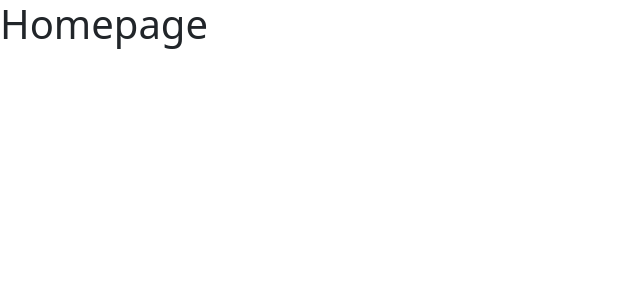
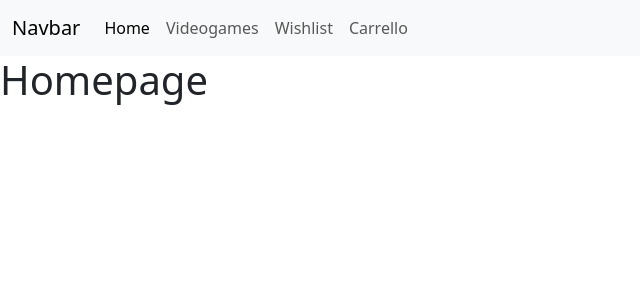
Before and after one commit to mattia-galasso/8_bit_heroes_frontend, a React (Vite) app: page / in a window 1280 px wide. Shown: the top 300 px of the page, without its empty margins (0-640 px from the left). Built offline with nearby package versions, Linux system fonts and the light colour scheme.

Commit message:
add basic navbar component

```diff
--- a/src/App.jsx
+++ b/src/App.jsx
@@ -16,8 +16,8 @@ export default function App() {
             <Route path="/" element={<Homepage />} />
             <Route path="/games" element={<Games />} />
             <Route path="/games/:slug" element={<GameDetails />} />
+            <Route path="/wishlist" element={<Wishlist />} />
             <Route path="/cart" element={<Cart />} />
-            <Route path="/wishlist" element={<Wishlist />} />
           </Route>
         </Routes>
       </BrowserRouter>
--- a/src/layouts/DefaultLayout.jsx
+++ b/src/layouts/DefaultLayout.jsx
@@ -1,9 +1,55 @@
-import { Outlet } from "react-router";
+import { Outlet, NavLink } from "react-router";
 
 export default function DefaultLayout() {
   return (
-    <main>
-      <Outlet />
-    </main>
+    <>
+      {/* HEADER */}
+      <header>
+        <nav className="navbar navbar-expand-lg bg-body-tertiary">
+          <div className="container-fluid">
+            <h1 className="navbar-brand mb-0">Navbar</h1>
+            <button
+              className="navbar-toggler"
+              type="button"
+              data-bs-toggle="collapse"
+              data-bs-target="#navbarNav"
+              aria-controls="navbarNav"
+              aria-expanded="false"
+              aria-label="Toggle navigation"
+            >
+              <span className="navbar-toggler-icon"></span>
+            </button>
+            <div className="collapse navbar-collapse" id="navbarNav">
+              <ul className="navbar-nav">
+                <li className="nav-item">
+                  <NavLink to="/" className="nav-link">
+                    Home
+                  </NavLink>
+                </li>
+                <li className="nav-item">
+                  <NavLink to="/games" className="nav-link">
+                    Videogames
+                  </NavLink>
+                </li>
+                <li className="nav-item">
+                  <NavLink to="/wishlist" className="nav-link">
+                    Wishlist
+                  </NavLink>
+                </li>
+                <li className="nav-item">
+                  <NavLink to="/cart" className="nav-link">
+                    Carrello
+                  </NavLink>
+                </li>
+              </ul>
+            </div>
+          </div>
+        </nav>
+      </header>
+      {/* MAIN */}
+      <main>
+        <Outlet />
+      </main>
+    </>
   );
 }
```
